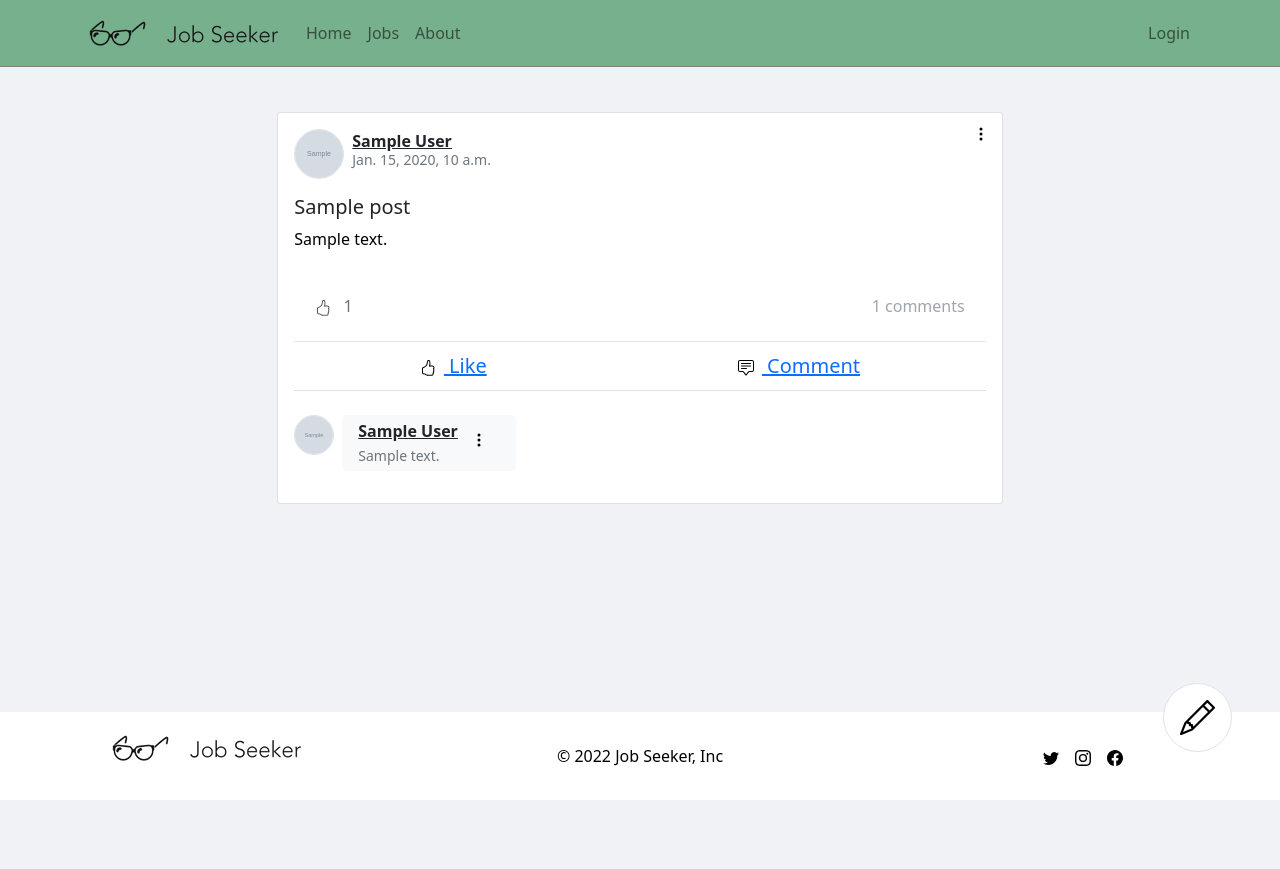
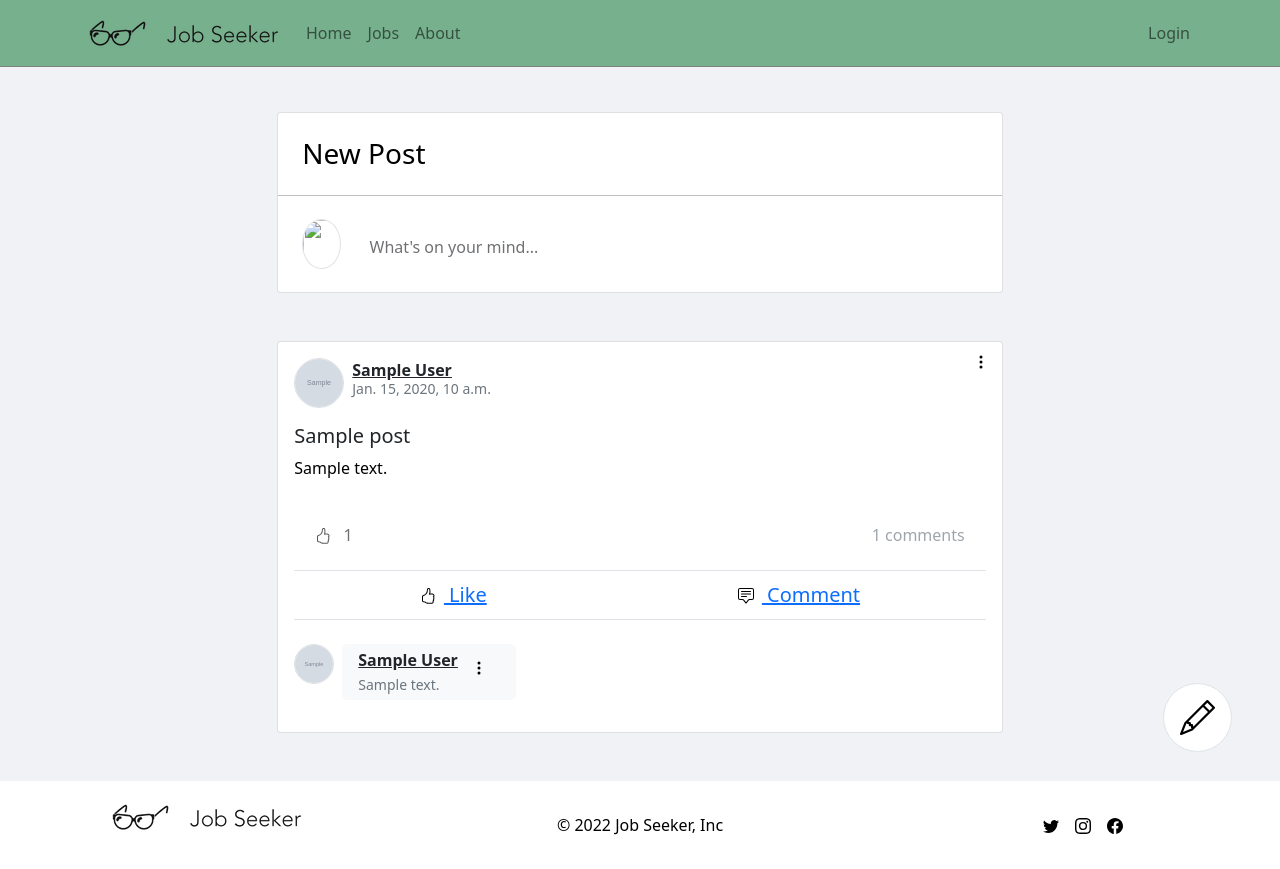
Before and after one commit to redhat-beyond/JobSeeker, a Django app: template feed/templates/feed/feed.html in a window 1280 px wide. Before the commit the page ends 800 px from the top, so only its background shows below. Run offline with Django 4.2, Linux system fonts and the light colour scheme; the template is opened without the code that fills it: most values are stand-ins (such as "Sample title", 1, 10 or a date in 2020); grey boxes marked "Sample" are stand-in pictures; form fields are guessed from the names that the template uses; some libraries are stand-ins or nearby versions.

Commit message:
Added the new form to the html page

```diff
--- a/feed/templates/feed/feed.html
+++ b/feed/templates/feed/feed.html
@@ -1,6 +1,63 @@
 {% extends "jobseeker/base_template.html" %}
 {% load static %}
+{% load crispy_forms_tags %}
 {% block content %}
+
+    {% if form %}
+        <div class="pt-5">
+            <div class="container d-flex justify-content-center">
+                <div class="card" style="min-width: 65%;">
+                    <h3 class="ms-4 mt-4">New Post</h3>
+                    <hr>
+                    <div class="row mb-3">
+                        <div class="col-1 col-form-label">
+                            <img src="{{ user.personalprofile.profile_pic.url }}"
+                            class="border rounded-circle ms-4" style="height: 50px; width: 50px;" />
+                        </div>
+                        <!-- Div trigger modal -->
+                        <div class="col-11" data-bs-toggle="modal" data-bs-target="#createNewPostModal">
+                            <a class="btn disabled mt-3 ms-3">What's on your mind...</a>
+                        </div>
+                    </div>
+                </div>
+            </div>
+        </div>
+
+        <!-- Modal -->
+        <div class="modal fade" id="createNewPostModal" data-bs-backdrop="static" data-bs-keyboard="false" tabindex="-1" aria-hidden="true">
+            <div class="modal-dialog modal-dialog-centered modal-lg">
+                <div class="modal-content">
+                    <div class="modal-header">
+                        <h5 class="modal-title" id="exampleModalLabel">New Post</h5>
+                        <button type="button" class="btn-close" data-bs-dismiss="modal" aria-label="Close"></button>
+                    </div>
+                    <form method="POST">
+                        {% csrf_token %}
+                        <div class="modal-body">
+                            <div class="row">
+                                <div class="col-1 col-form-label">
+                                    <img src="{{ user.personalprofile.profile_pic.url }}"
+                                    class="border rounded-circle" style="height: 50px; width: 50px;" />
+                                </div>
+                                <div class="col-11">
+                                    <div class="form-group">
+                                        {{ form.title }}
+                                    </div>
+                                    <div class="form-group">
+                                        {{ form.content }}
+                                    </div>
+                                </div>
+                            </div>
+                        </div>
+                        <div class="modal-footer">
+                            <button type="button" class="btn btn-secondary" data-bs-dismiss="modal">Close</button>
+                            <button type="submit" class="btn btn-primary">Post</button>
+                        </div>
+                    </form>
+                </div>
+            </div>
+        </div>
+    {% endif %}
 
     <div class="pt-5">
         {% for post in posts %}
```
